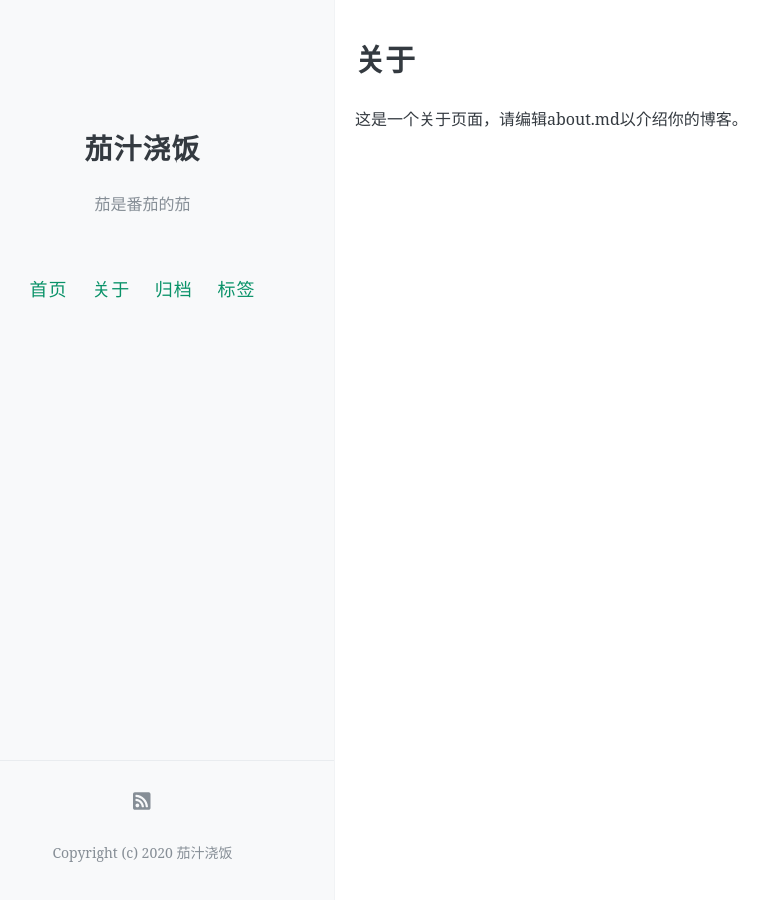
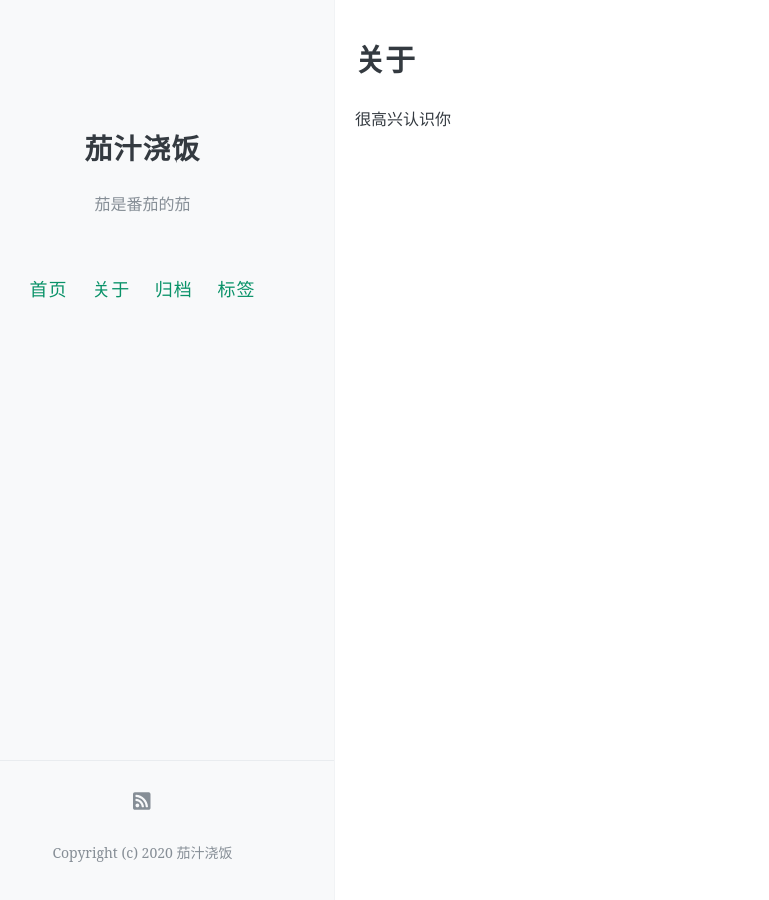
Before and after one commit to onemorebluemoon/ketchup, a Jekyll site: the page built from about.md, in a window 1280 px wide. Shown: the whole page, without its empty margins (49-818 px from the left). Built offline with Jekyll 4.4.1, drawn with Linux system fonts in a browser that asks for light colours; comment, search, counter and statistics services are not loaded.

Commit message:
Update about.md

```diff
--- a/about.md
+++ b/about.md
@@ -4,4 +4,4 @@ title: 关于
 permalink: /about/
 ---
 
-这是一个关于页面，请编辑about.md以介绍你的博客。
+很高兴认识你
```
